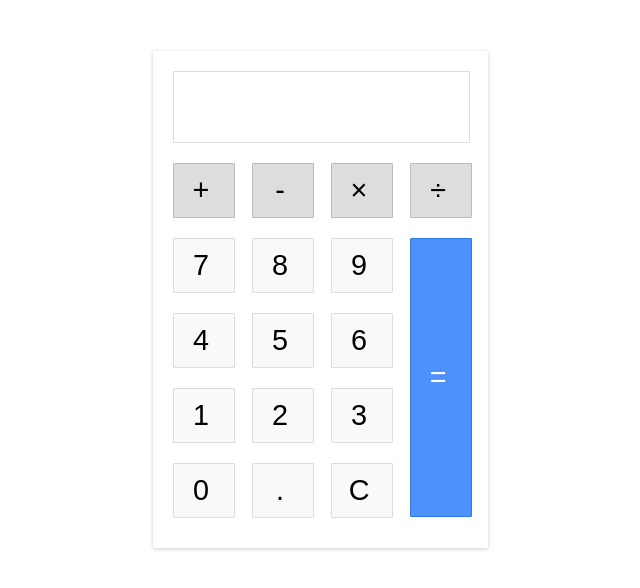
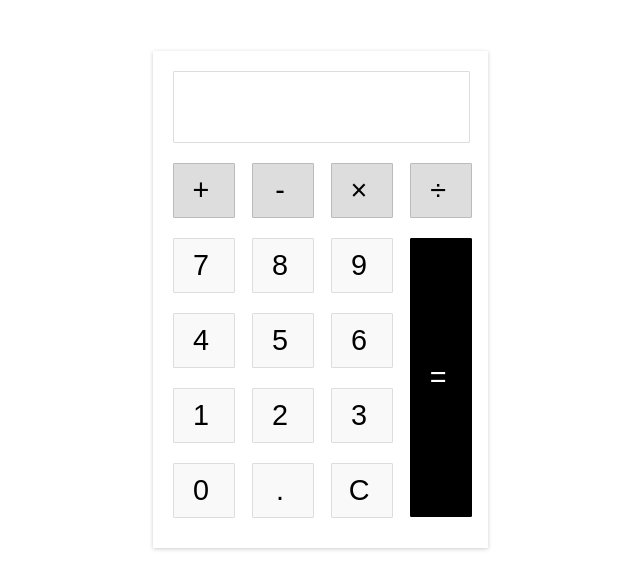
Before and after one commit to dragonjul/calculator, a plain HTML site: page index.html in a window 1280 px wide. Shown: the whole page, without its empty margins (320-960 px from the left). Drawn offline with Linux system fonts and the light colour scheme.

Commit message:
change equal bg color to black.css

```diff
--- a/styles.css
+++ b/styles.css
@@ -87,7 +87,7 @@ body {
 
   div.equal {
     display: inline-block;
-    border: 1px solid #3079ED;
+    border: 1px solid #000000;
     border-radius: 1px;
     width: 40px;
     text-align: center;
@@ -96,7 +96,7 @@ body {
     vertical-align: top;
     cursor: pointer;
     color: #FFF;
-    background-color: #4d90fe;
+    background-color: #000000;
     transition: all .2s ease-in-out;
   }
 
```
